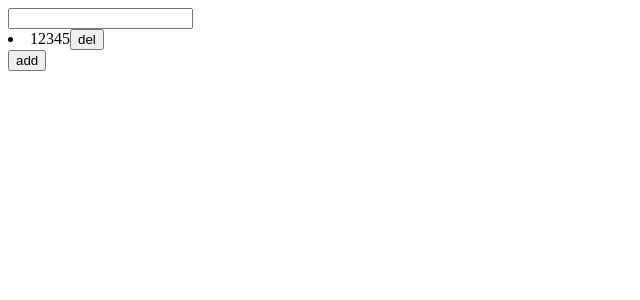
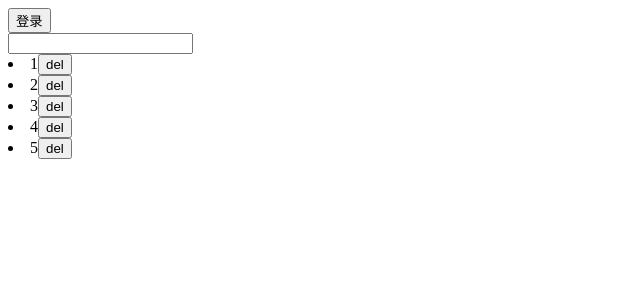
Before and after one commit to jiyujia0417/ReactDemo2, a React (Create React App) app: page / in a window 1280 px wide. Shown: the top 300 px of the page, without its empty margins (0-640 px from the left). Built offline with nearby package versions, Linux system fonts and the light colour scheme.

Commit message:
add login and exit

```diff
--- a/src/ReduxDemo/App.js
+++ b/src/ReduxDemo/App.js
@@ -1,3 +1,4 @@
+/* eslint-disable no-unused-vars */
 /*
 redux react-redux
 webpack
@@ -7,11 +8,11 @@ Router (react-router) 怎么实现的（源码）
 Redux 提供可预测的状态管理的容器
 */
 import store from './store'
-import React, { useState, useEffect } from 'react';
+import React from 'react';
 import { Provider } from 'react-redux'
-import { BrowserRouter as Router, Redirect, Route, NavLink, Switch } from 'react-router-dom'
 import Todos from './Todos';
 import Input from './Input'
+import Home from './home'
 /*
 action 是更新状态的唯一途径，就是一个普通的随想
 一定包含一个type属性
@@ -21,10 +22,15 @@ reducer是一个纯函数，没有副作用，有相同的输入，一定会有
 store连接action和Reducer
 */
 
+// let obj = { user: '123' }
+// let obj1 = Object.assign({},obj, {}, { user: '456' })
+// console.log(obj === obj1);
+// console.log(obj, obj1);
+
 const App = () => {
 
     return <Provider store={store}>
-
+        <Home />
         <Input />
         <Todos />
     </Provider>
--- a/src/ReduxDemo/Todos.js
+++ b/src/ReduxDemo/Todos.js
@@ -7,24 +7,25 @@ const Todos = (props) => {
     return (
         <div>
             {
-                props.mydata.map(
-                    item => <li>{item}
+                props.mydata.todo.map((item, idx) =>
+                    <li key={idx}>
+                        {item}
                         <button
                             onClick={() => props.dispatch({
                                 type: 'DEL_TODO',
-                                value: '10000'
+                                value: idx
                             })}
                         >del
                         </button>
                     </li>)
             }
             {/* add button  */}
-            <button
-                onClick={() => props.dispatch({
+            {/* <button
+                onClick={(e) => props.dispatch({
                     type: 'ADD_TODO',
-                    value: '10000'
+                    value: e.target.value
                 })}
-            >add</button>
+            >add</button> */}
 
             {/* del button */}
 
@@ -33,6 +34,7 @@ const Todos = (props) => {
 }
 
 const mapStateToprops = (state) => {
+    console.log(state);
     return { mydata: state }
 }
 
--- /dev/null
+++ b/src/ReduxDemo/home.js
@@ -0,0 +1,41 @@
+import React from 'react'
+import { connect } from 'react-redux'
+
+const home = (props) => {
+    const login = () => {
+        let url = 'https://www.fastmock.site/mock/9e4bbf9e35ad15942010865690c87ac6/api/login'
+        fetch(url, {
+            method: 'post',
+            headers: {
+                'Content-Type': 'application/json'
+            },
+        })
+            .then(res => res.json())
+            .then(res => {
+                props.dispatch({
+                    type: 'LOGIN',
+                    username: res.data.name
+                })
+            })
+    }
+    return (
+        <div>
+
+            {/* username有值就显示用户名，没值就显示一个登录按钮 */}
+            {
+                props.username
+                    ? <div>
+                        {props.username}
+                        <button onClick={login}>退出</button>
+                    </div>
+                    : <button onClick={login}>登录</button>
+            }
+        </div>
+    )
+}
+
+const mapStateToProps = (state) => ({
+    username: state.home.username
+})
+
+export default connect(mapStateToProps)(home);
--- /dev/null
+++ b/src/ReduxDemo/homereducer.js
@@ -0,0 +1,11 @@
+
+const homereducer = (state = { username: '' }, action) => {
+    switch (action.type) {
+        case 'LOGIN':
+            // Object.assign({},state,{username:'123'})
+            return { username: action.username }
+        default:
+            return state;
+    }
+}
+export default homereducer;
--- a/src/ReduxDemo/store.js
+++ b/src/ReduxDemo/store.js
@@ -1,6 +1,11 @@
-import {createStore} from 'redux'
+import { createStore, combineReducers } from 'redux'
+import homereducer from './homereducer';
 import todolist from './todosreducer'
 
-const store = createStore(todolist);
+let rootreducer = combineReducers({
+    todo:todolist,
+    home:homereducer
+})
+const store = createStore(rootreducer);
 
-export default store
+export default store;
--- a/src/ReduxDemo/todosreducer.js
+++ b/src/ReduxDemo/todosreducer.js
@@ -1,9 +1,9 @@
 // reducer 是一个纯函数，没有副作用。如果有固定的输入，一定会有相同的输出
 // 在此处对状态进行处理，是更新状态唯一的地方
 
-let todo = [12345]
+let todo = [1,2,3,4,5]
 
-function todolist(state = todo, action) {
+const todolist = (state = todo, action) => {
 
     // add todos
     if (action.type === 'ADD_TODO') {
@@ -15,10 +15,10 @@ function todolist(state = todo, action) {
     // delete todo
     if (action.type === 'DEL_TODO') {
         let arr = [...state];
-        arr.splice(action.index,1);
+        arr.splice(action.index, 1);
         return arr;
     }
     return state;
 }
 
-export default todolist
+export default todolist;
```
Also changed, not shown: src/index.js (line endings or trailing spaces).
